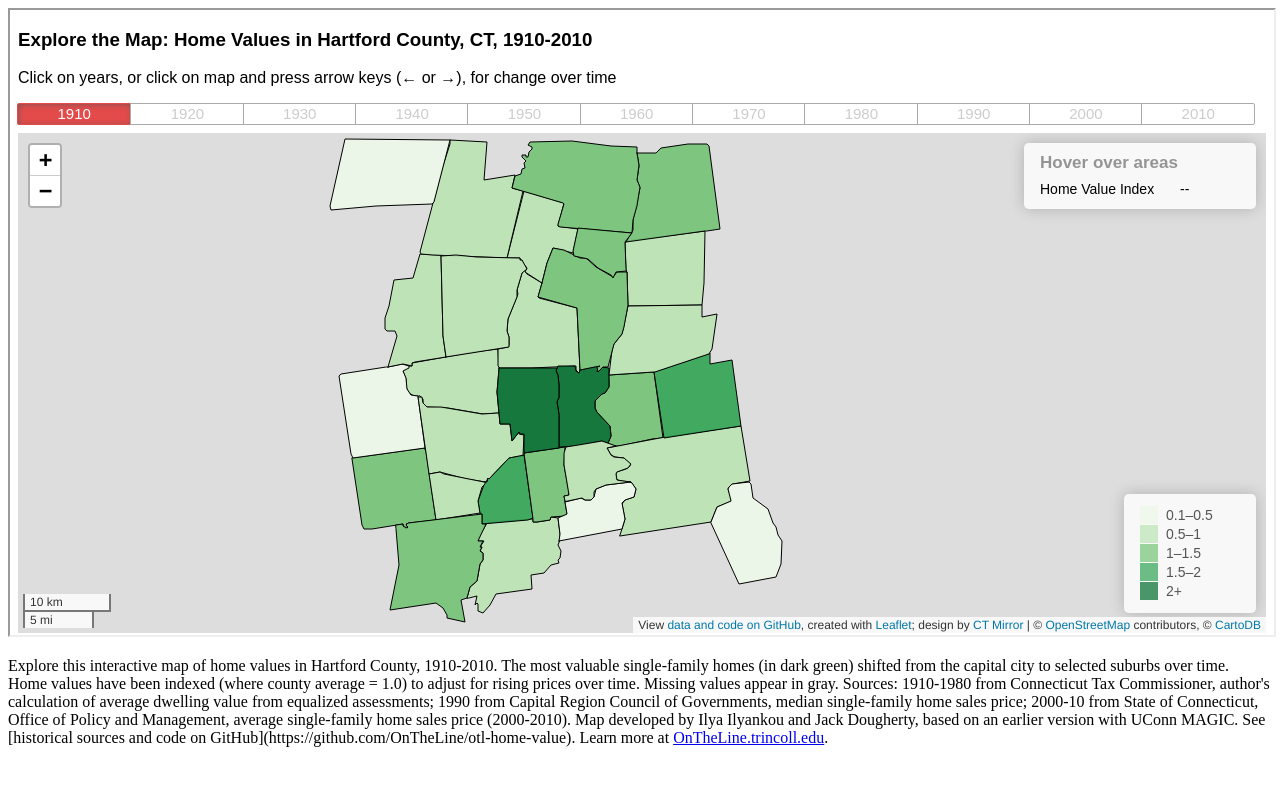
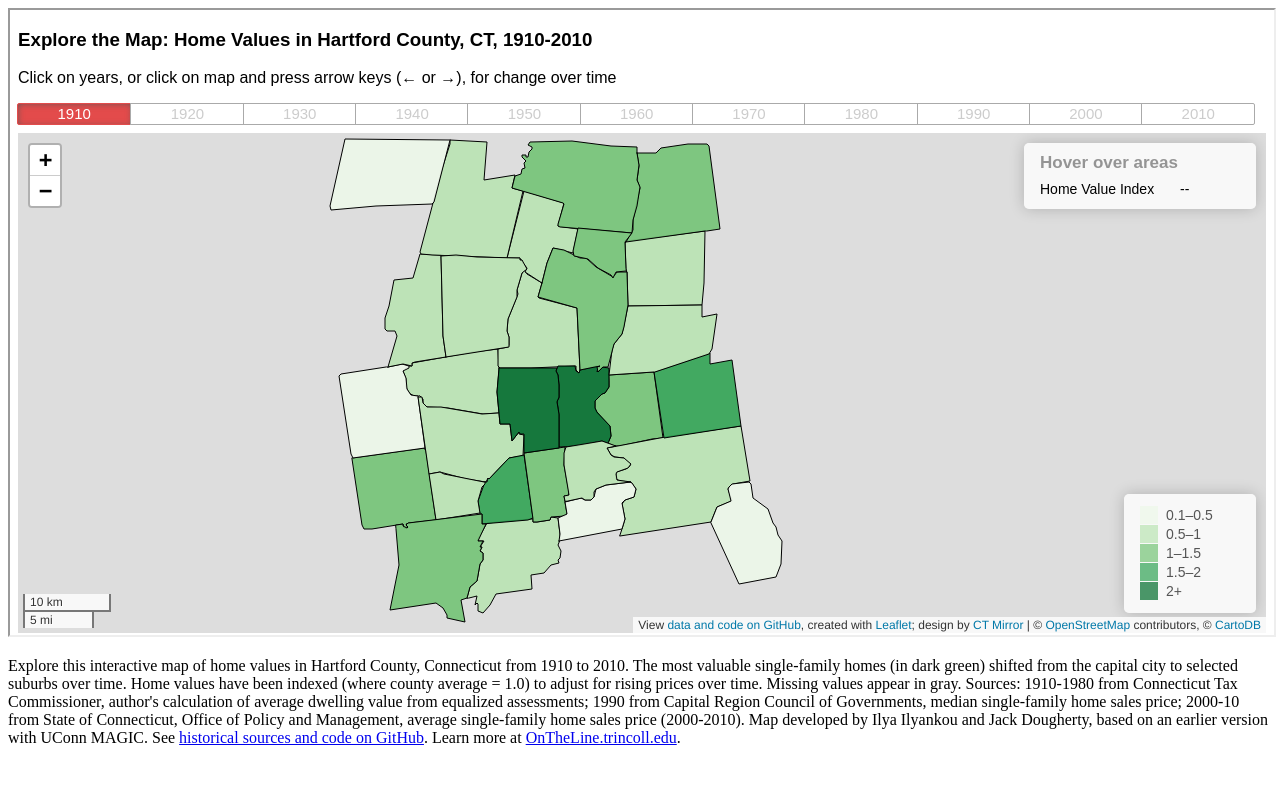
Before and after one commit to JackDougherty/otl-home-value, a plain HTML site: page index-caption.html in a window 1280 px wide. Drawn offline with nearby package versions, Linux system fonts and the light colour scheme.

Commit message:
Update index-caption.html

```diff
--- a/index-caption.html
+++ b/index-caption.html
@@ -7,6 +7,6 @@
 </head>
 <body>
   <iframe src="index.html" width="100%" height="625"></iframe>
-  <p>Explore this interactive map of home values in Hartford County, 1910-2010. The most valuable single-family homes (in dark green) shifted from the capital city to selected suburbs over time. Home values have been indexed (where county average = 1.0) to adjust for rising prices over time. Missing values appear in gray. Sources: 1910-1980 from Connecticut Tax Commissioner, author's calculation of average dwelling value from equalized assessments; 1990 from Capital Region Council of Governments, median single-family home sales price; 2000-10 from State of Connecticut, Office of Policy and Management, average single-family home sales price (2000-2010). Map developed by Ilya Ilyankou and Jack Dougherty, based on an earlier version with UConn MAGIC. See [historical sources and code on GitHub](https://github.com/OnTheLine/otl-home-value). Learn more at <a href="http://OnTheLine.trincoll.edu">OnTheLine.trincoll.edu</a>.</p>
+  <p>Explore this interactive map of home values in Hartford County, Connecticut from 1910 to 2010. The most valuable single-family homes (in dark green) shifted from the capital city to selected suburbs over time. Home values have been indexed (where county average = 1.0) to adjust for rising prices over time. Missing values appear in gray. Sources: 1910-1980 from Connecticut Tax Commissioner, author's calculation of average dwelling value from equalized assessments; 1990 from Capital Region Council of Governments, median single-family home sales price; 2000-10 from State of Connecticut, Office of Policy and Management, average single-family home sales price (2000-2010). Map developed by Ilya Ilyankou and Jack Dougherty, based on an earlier version with UConn MAGIC. See <a href='https://github.com/OnTheLine/otl-home-value'>historical sources and code on GitHub</a>. Learn more at <a href="http://OnTheLine.trincoll.edu">OnTheLine.trincoll.edu</a>.</p>
 </body>
 </html>
```
